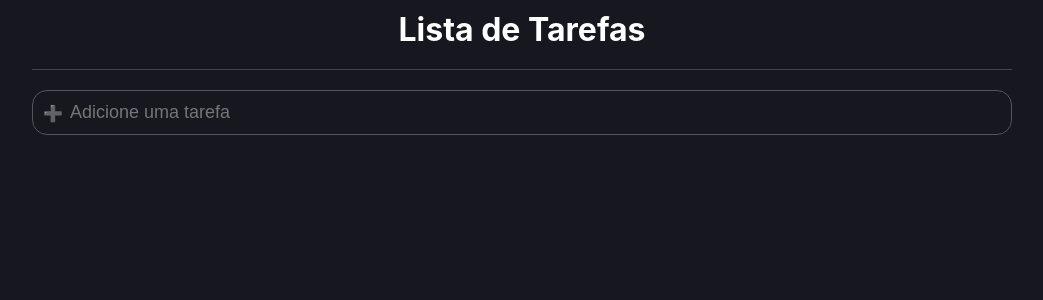
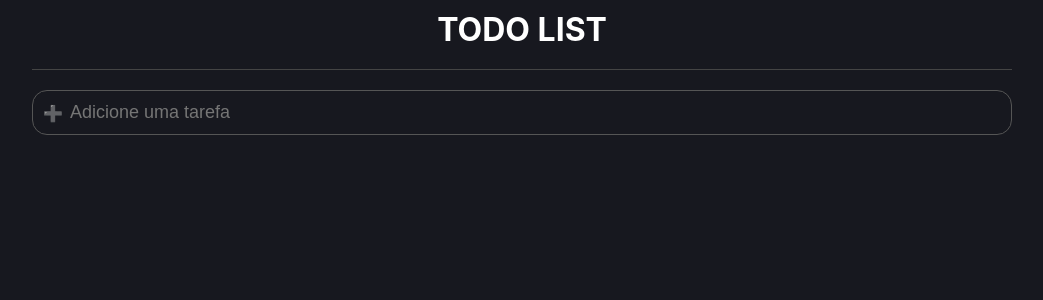
Before and after one commit to andreconjo/lista-de-tarefas, a React (Create React App) app: page / in a window 1280 px wide. Shown: the top 300 px of the page, without its empty margins (118-1161 px from the left). Built offline with nearby package versions, Linux system fonts and the light colour scheme.

Commit message:
Fix TODO LIST NAME

```diff
--- a/src/App.tsx
+++ b/src/App.tsx
@@ -34,7 +34,7 @@ const App = () => {
     return (
         <C.Container>
             <C.Area>
-                <C.Header>Lista de Tarefas</C.Header>
+                <C.Header>TODO LIST</C.Header>
                 <AddArea onEnter={handleAddTask}/>
                 {list.map((item, index) => (
                     <ListItem key={index} item={item} onChange={handleCheckItem}/>
```
